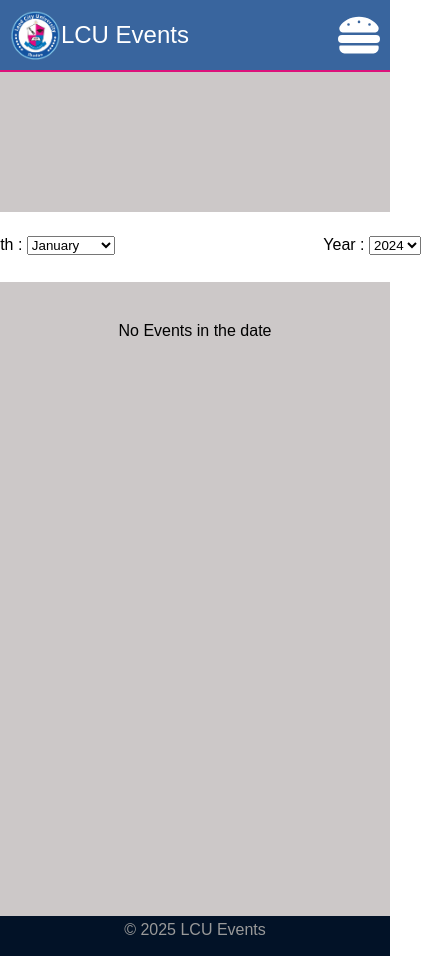
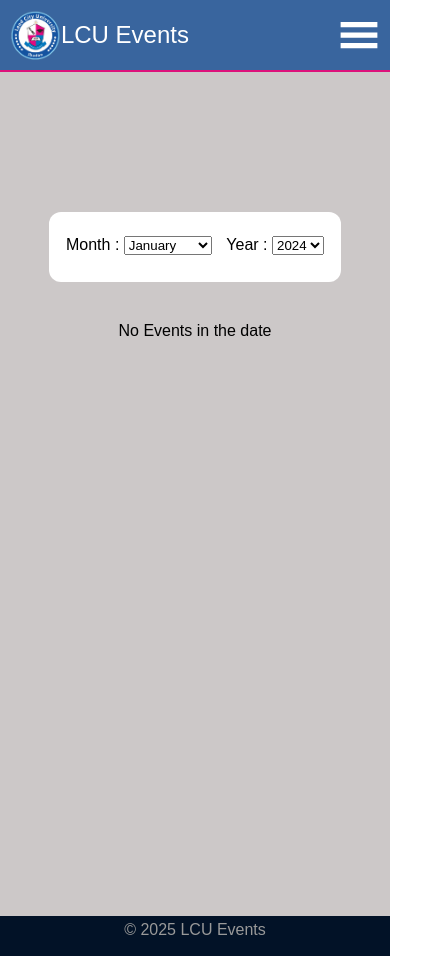
Before and after one commit to Chidotozuki/lcu-event-management, a React (Vite) app: page /find-events in a window 390 px wide. Shown: the whole page, 445 px wide, since content can reach past the window. Built offline with nearby package versions, Linux system fonts and the light colour scheme.

Commit message:
Add mobile styles and adjust layout for Header, Login, and SignUp components

```diff
--- a/src/components/FilterBox/FilterBox.css
+++ b/src/components/FilterBox/FilterBox.css
@@ -41,3 +41,11 @@
   .filter-card button:hover {
     background-color: rgb(9, 140, 16);
   }
+  @media (max-width: 640px) {
+    .filter-card {
+      width: 100%;
+    }
+    .wrapper {
+      width: 105%;
+    }
+  }
--- a/src/components/Header/Header.css
+++ b/src/components/Header/Header.css
@@ -126,6 +126,8 @@
   }
 
   .nav-links.active {
-    display: flex; /* Show navigation links when hamburger is active */
+    display: flex;
+    padding: 20px;
+    height: fit-content;/* Show navigation links when hamburger is active */
   }
 }
--- a/src/components/Header/Header.jsx
+++ b/src/components/Header/Header.jsx
@@ -3,7 +3,7 @@ import PropTypes from 'prop-types'; // Import PropTypes
 import { Link } from 'react-router-dom';
 import './Header.css';
 import logo from '../../assets/logo.png'; // Path to the logo image
-import { FaHamburger} from 'react-icons/fa';
+import { GiHamburgerMenu } from 'react-icons/gi';
 import {  FaX } from 'react-icons/fa6';
 
 const Header = ({ user, signOut }) => {
@@ -21,7 +21,7 @@ const Header = ({ user, signOut }) => {
         <span className="header-text">LCU Events</span>
       </div>
       <div onClick={toggleNav}>
-      <FaHamburger className='hamburger' size={42} color='white'/>
+      <GiHamburgerMenu className='hamburger' size={42} color='white'/>
       </div>
       </div>
       <ul className={`nav-links ${isNavOpen ? 'active' : ''}`}>
--- a/src/pages/Login/Login.css
+++ b/src/pages/Login/Login.css
@@ -75,6 +75,9 @@
 
 /* Mobile Styles */
 @media (max-width: 640px) {
+  .login-main{
+    height: 65vh;
+  }
   .login-container {
     padding: 1rem; /* Reduced padding for mobile */
   }
--- a/src/pages/SignUp/SignUp.css
+++ b/src/pages/SignUp/SignUp.css
@@ -65,6 +65,9 @@
 
 /* Mobile Styles */
 @media (max-width: 640px) {
+  .sign-main{
+    height: 65vh;
+  }
   .sign-container {
     padding: 1rem; /* Reduced padding for mobile */
   }
```
Also changed, not shown: src/App.css (line endings or trailing spaces).
